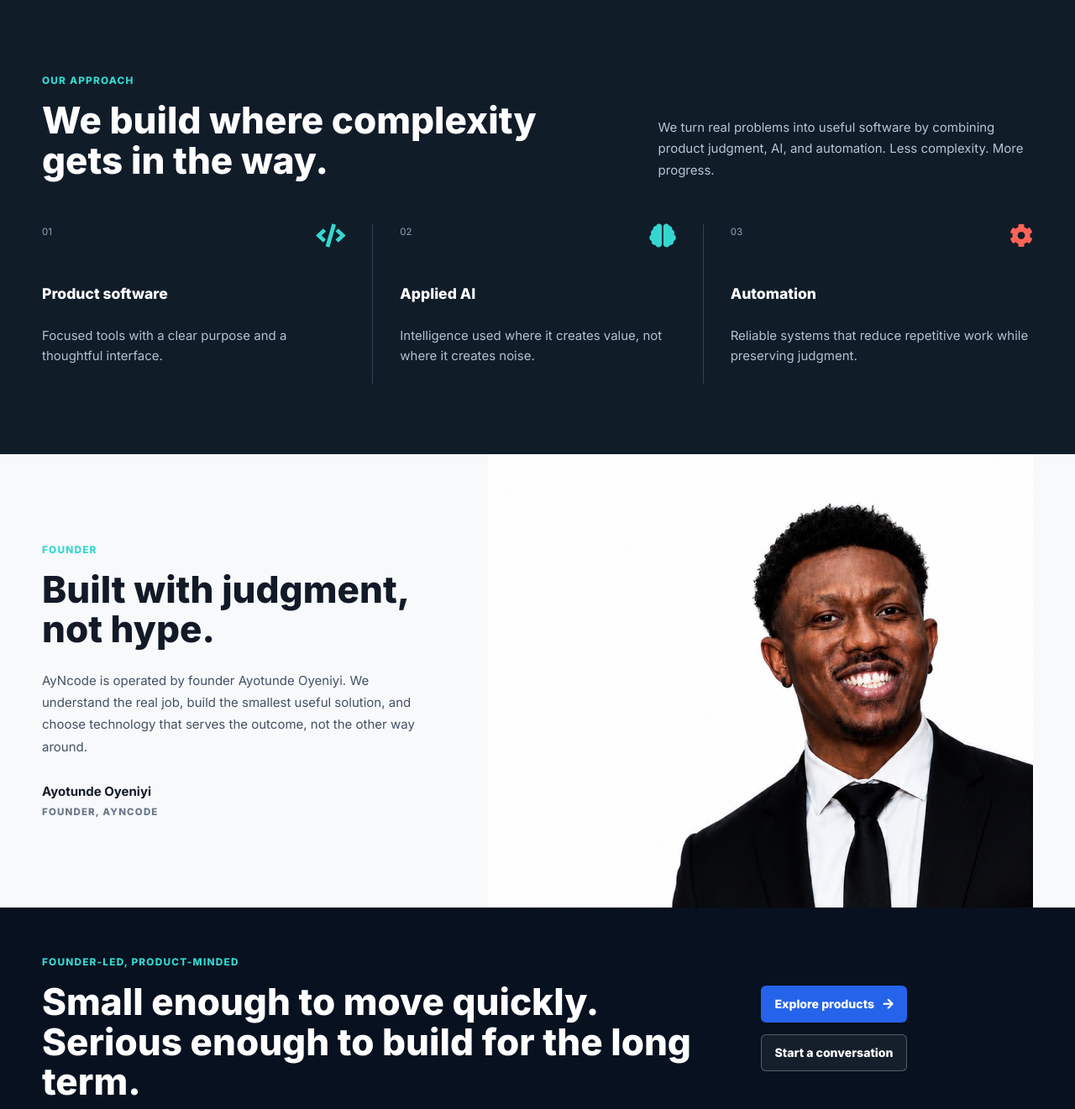
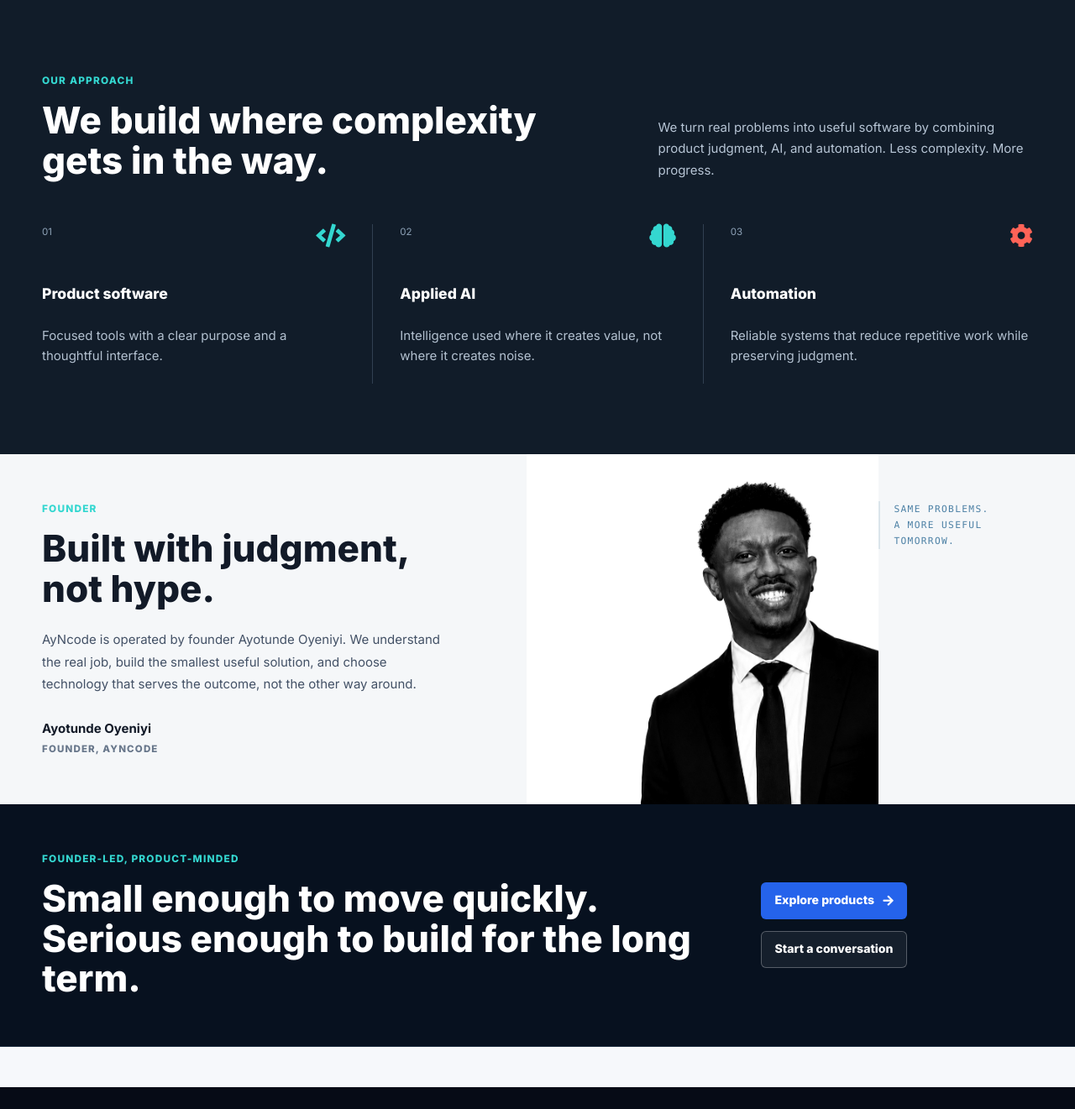
Before and after one commit to techfiwitay-gif/Ay_python_app, a Flask app: page / in a window 1280 px wide. Shown: the part 756-2077 px from the top of the page at 84% size. Run offline with Flask 3, Linux system fonts and the light colour scheme; parts of the project's set-up code (start-up, migrations or seed data) failed here and were passed over; some libraries are stand-ins or nearby versions.

Commit message:
Match founder section to approved design

```diff
--- a/static/css/style.css
+++ b/static/css/style.css
@@ -3249,20 +3249,21 @@
 }
 
 .company-founder {
-    background: #f7f9fb;
+    background: #f5f7f9;
     color: #121a28;
 }
 
 .company-founder-grid {
-    display: grid;
-    grid-template-columns: minmax(0, 0.9fr) minmax(430px, 1.1fr);
-    min-height: 540px;
+    align-items: stretch;
+    display: grid;
+    grid-template-columns: minmax(0, 1.1fr) minmax(300px, 0.8fr) minmax(135px, 0.35fr);
+    min-height: 390px;
 }
 
 .company-founder-copy {
     align-self: center;
-    max-width: 550px;
-    padding: 4.75rem 3.75rem 4.75rem 0;
+    max-width: 530px;
+    padding: 3.5rem 3.25rem 3.5rem 0;
 }
 
 .company-founder h2 { color: #121a28; }
@@ -3286,18 +3287,32 @@
 }
 
 .company-founder-portrait {
-    min-height: 540px;
+    min-height: 390px;
     overflow: hidden;
     position: relative;
 }
 
 .company-founder-portrait img {
+    filter: grayscale(1) contrast(1.06);
     height: 100%;
     inset: 0;
     object-fit: cover;
-    object-position: center 12%;
+    object-position: 66% 16%;
     position: absolute;
     width: 100%;
+}
+
+.company-founder-note {
+    align-self: start;
+    border-left: 2px solid #dbe5eb;
+    color: #4c80a5;
+    font-family: Consolas, "Courier New", monospace;
+    font-size: 0.7rem;
+    letter-spacing: 0.12em;
+    line-height: 1.7;
+    margin: 3.5rem 0 0;
+    padding-left: 1rem;
+    text-transform: uppercase;
 }
 
 .company-home-cta {
@@ -3336,7 +3351,8 @@
     .company-product-strip > a { grid-template-columns: 38px 1fr; }
     .company-product-strip a span { grid-column: 2; }
 
-    .company-founder-grid { grid-template-columns: 1fr 1fr; }
+    .company-founder-grid { grid-template-columns: minmax(0, 1fr) minmax(280px, 0.8fr); }
+    .company-founder-note { display: none; }
     .company-home-cta-inner { align-items: flex-start; flex-direction: column; }
 }
 
@@ -3371,7 +3387,7 @@
 
     .company-founder-grid { grid-template-columns: 1fr; }
     .company-founder-copy { padding: 4rem 0; }
-    .company-founder-portrait { min-height: 460px; }
+    .company-founder-portrait { min-height: 380px; }
 
     .company-home-cta-inner { gap: 2rem; }
     .company-home-actions { align-items: stretch; flex-direction: column; }
--- a/templates/about.html
+++ b/templates/about.html
@@ -81,6 +81,7 @@
       <div class="company-founder-portrait">
         <img src="{{ url_for('static', filename='img/ayotunde-article-base.png') }}" alt="Ayotunde Oyeniyi, founder of AyNcode">
       </div>
+      <p class="company-founder-note">Same problems.<br>A more useful tomorrow.</p>
     </div>
   </section>
 
```
